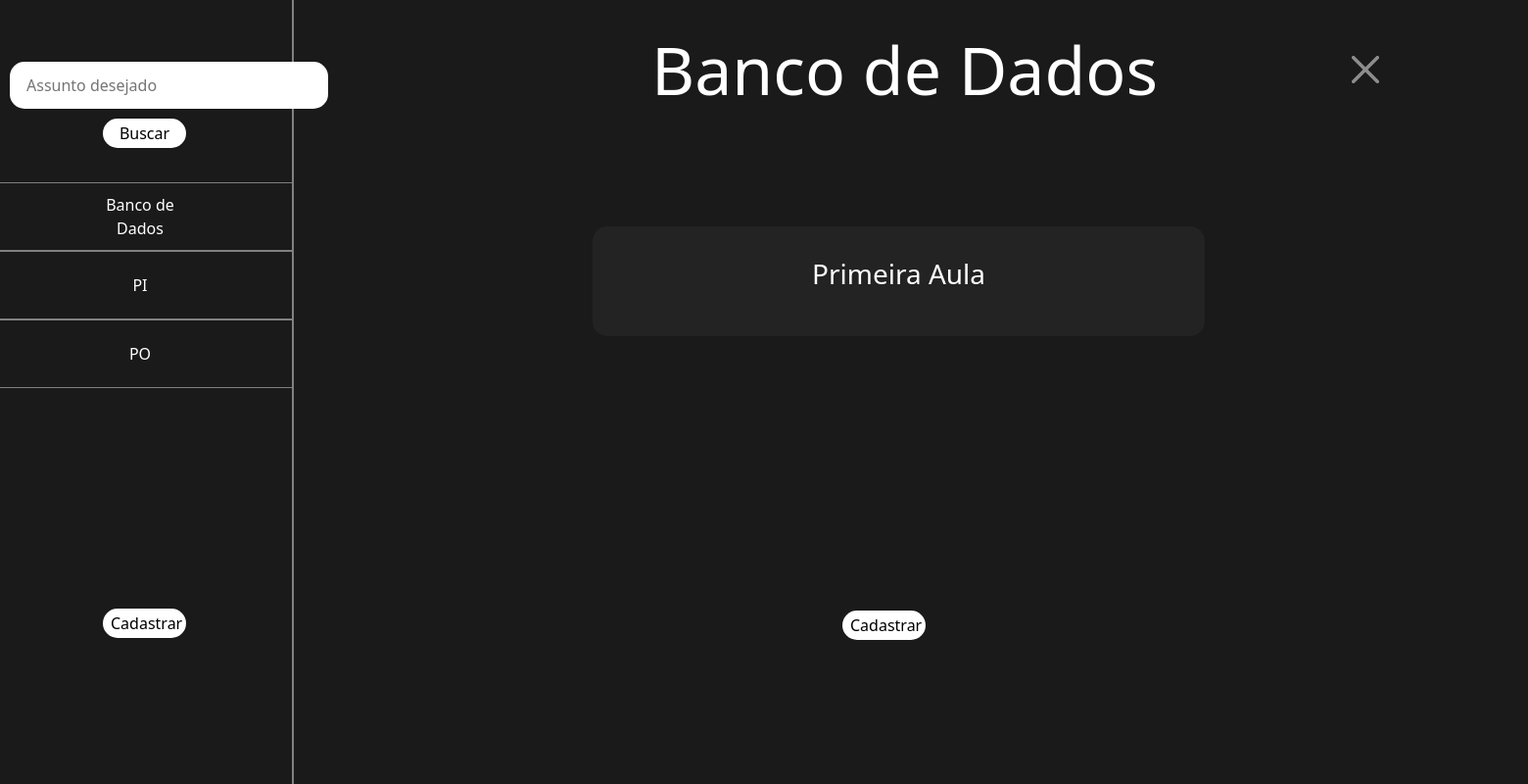
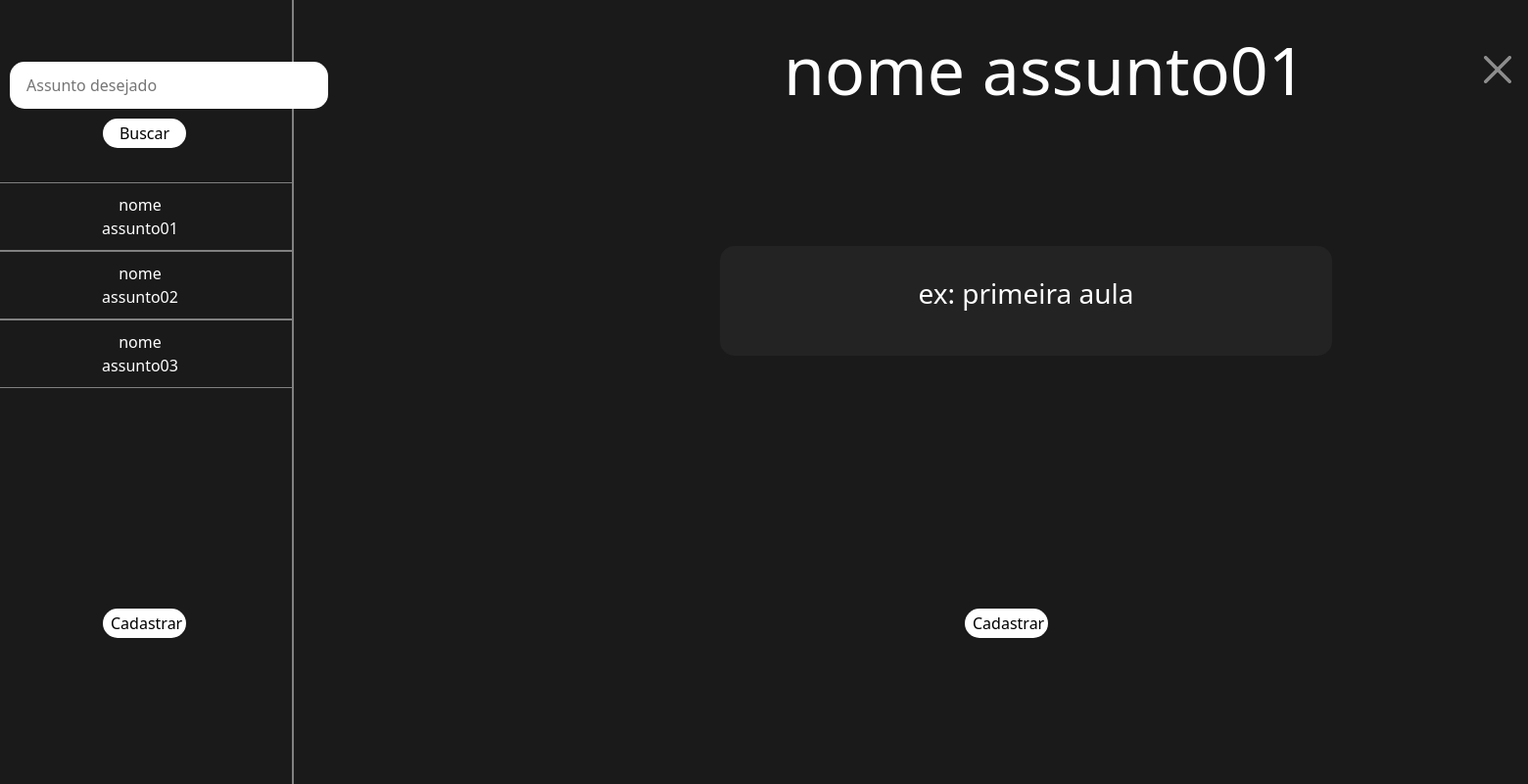
Before and after one commit to Mateus-Galvao-de-Camargo/Study-Root, a PHP site: page /assunto.html in a window 1560 px wide. Shown: the whole page at 98% size. Run offline with PHP 8.4, Linux system fonts and the light colour scheme.

Commit message:
atualização
atualização

```diff
--- a/src/anotacao.html
+++ b/src/anotacao.html
@@ -22,17 +22,17 @@
               <!-- Botões dos assuntos, todos são da classe bts, e são gerados por DOM. -->
                 <a href="./assunto.html"> <button class="bts">
                     <span>
-                        <span>Banco de Dados</span>
+                        <span>nome assunto01</span>
                     </span>
                 </button> </a>
                 <button class="bts">
                     <span>
-                        <span>PI</span>
+                        <span>nome assunto02</span>
                     </span>
                 </button>
                 <button class="bts">
                     <span>
-                        <span>PO</span>
+                        <span>nome assunto02</span>
                     </span>
                 </button>
             </nav>
--- a/src/assunto.html
+++ b/src/assunto.html
@@ -21,17 +21,17 @@
             <nav>
                 <a href="./assunto.html"> <button class="bts">
                     <span>
-                        <span>Banco de Dados</span>
+                        <span>nome assunto01</span>
                     </span>
                 </button> </a>
                 <button class="bts">
                     <span>
-                        <span>PI</span>
+                        <span>nome assunto02</span>
                     </span>
                 </button>
                 <button class="bts">
                     <span>
-                        <span>PO</span>
+                        <span>nome assunto03</span>
                     </span>
                 </button>
             </nav>
@@ -40,9 +40,9 @@
         </header>
     </aside>
 
-    <h1 class="titulo">Banco de Dados <button class ="botao-sair" type ="submit"><a class="link-sair" href="./index.html"><p class="btn-close"></p></a></button></h1>
+    <h1 class="titulo">nome assunto01 <button class ="botao-sair" type ="submit"><a class="link-sair" href="./index.html"><p class="btn-close"></p></a></button></h1>
 
-    <a class="primeira-aula" href="./anotacao.html"><button class ="botao-materia" type ="submit"><p>Primeira  Aula</p></button></a>
+    <a class="primeira-aula" href="./anotacao.html"><button class ="botao-materia" type ="submit"><p>ex: primeira aula</p></button></a>
 
     <button class ="botao-cadastro-assunto" type ="submit">Cadastrar</button>
 
@@ -51,7 +51,7 @@
         <div class="modal-dialog modal-dialog-centered">
           <div class="modal-content">
             <div class="modal-header">
-              <h2 class="modal-title fs-5" id="staticBackdropLabel">Adicionar Matéria</h2>
+              <h2 class="modal-title fs-5" id="staticBackdropLabel">Adicionar Assunto</h2>
               <button type="button" class="btn-close" data-bs-dismiss="modal" aria-label="Close"></button>
             </div>
             <div class="modal-body">
--- a/src/css/anotacao.css
+++ b/src/css/anotacao.css
@@ -159,7 +159,7 @@ h1{
 @media screen and (max-width: 1920px){
     .botao-sair{
         display: block;
-        margin: 46.8px 0 0 1365px;
+        margin: 46.8px 0 0 1500px;
         font-size: 38px;
         border-color: transparent;
         background-color: transparent;
--- a/src/css/assunto.css
+++ b/src/css/assunto.css
@@ -236,14 +236,14 @@ h2{
 
     .titulo{
         color: white;
-        padding: 30px 0 0 665px;
+        padding: 30px 0 0 800px;
         font-size: 68px;
     }
 
     .botao-materia{
 
         border-radius: 15px;
-        margin: 120px 0 0 605px;
+        margin: 140px 0 0 735px;
         display: block;
         width: 625px;
         padding: 25px;
@@ -253,7 +253,7 @@ h2{
 
     .botao-cadastro-assunto{
 
-        margin: 280px 0 0 860px;
+        margin: 258px 0 0 985px;
         border-radius: 15px;
         width: 85px;
         border-color: transparent;
--- a/src/css/login.css
+++ b/src/css/login.css
@@ -9,7 +9,7 @@ body{
     margin: auto;
     display: block;
     width: 250px;
-    margin-top: 135px;
+    margin-top: 170px;
 }
 
 .email{
@@ -23,7 +23,7 @@ body{
     border-radius: 10px;
     margin: auto;
     display: block;
-    margin-top: 35px;
+    margin-top: 95px;
 }
 
 .login-password{
```
Also changed, not shown: src/css/styleindex.css (+3 -5 lines), src/index.html (+4 -4 lines).
